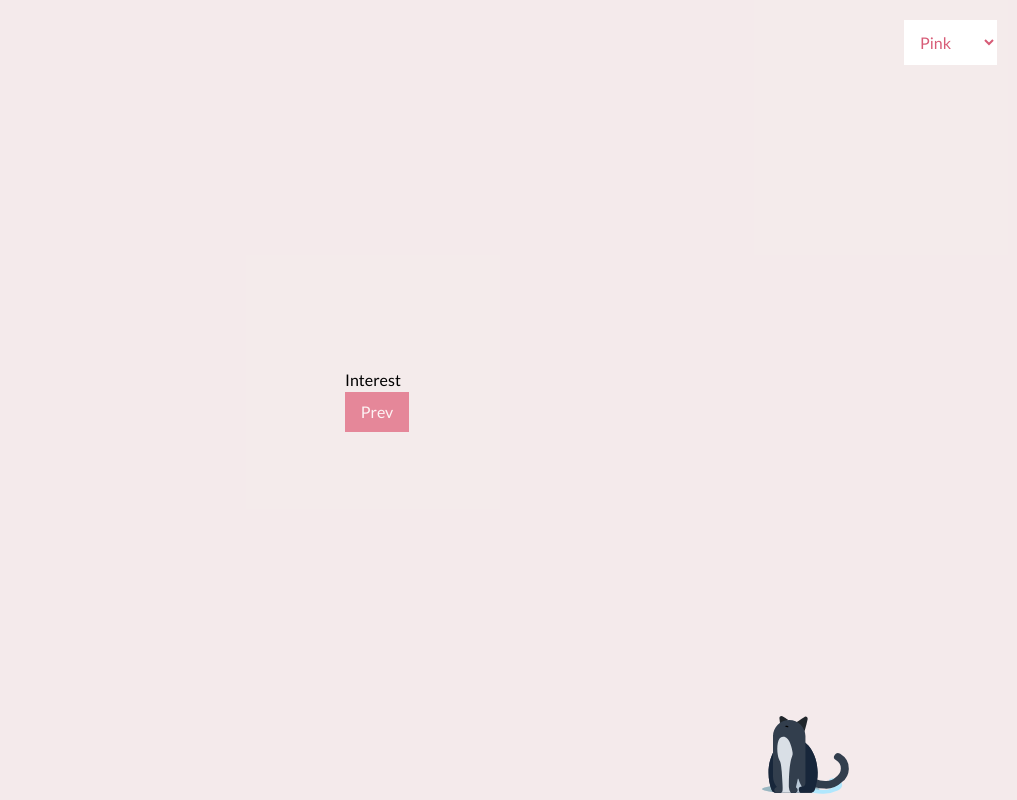
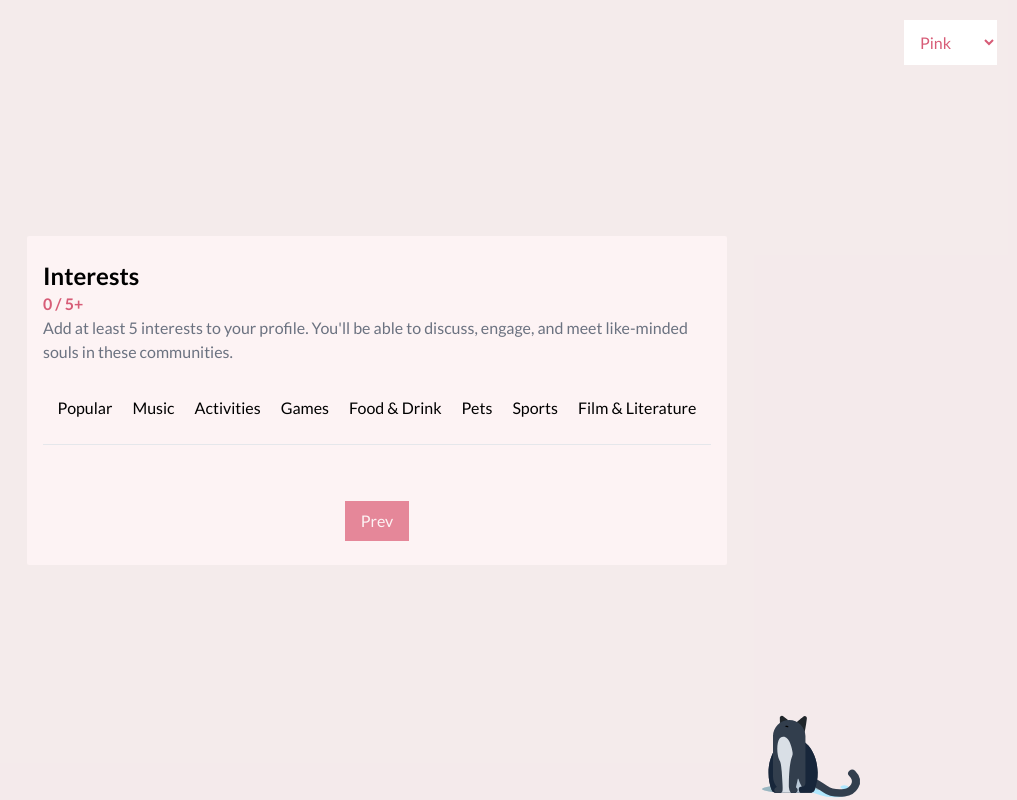
Before and after one commit to BrangB/Cupidy-Dating-App, a React (Vite) app: page /collect-data/interest in a window 1280 px wide. Shown: the whole page, without its empty margins (263-1280 px from the left). Built offline with nearby package versions, Linux system fonts and the light colour scheme.

Commit message:
update interest page

```diff
--- /dev/null
+++ b/src/animations/collectdata/Category.jsx
@@ -0,0 +1,17 @@
+import React from 'react'
+import { motion } from 'framer-motion';
+
+const Category = ({children}) => {
+    return (
+        <motion.div
+          initial={{ x: '-300px', opacity: 0 }}
+          animate={{ x: 0, opacity: 1 }}
+          transition={{ type: 'spring', duration: 2 }}
+          className='fade-card'
+        >
+          {children}
+        </motion.div>
+      );
+}
+
+export default Category
--- a/src/animations/collectdata/FadeCard.jsx
+++ b/src/animations/collectdata/FadeCard.jsx
@@ -7,7 +7,7 @@ const FadeCard = ({ children }) => {
       initial={{ opacity: 0 }}
       animate={{ opacity: 1 }}
       transition={{ type: 'spring', duration: 2 }}
-      className='fade-card'
+      className='fade-card w-full flex items-center justify-center flex-col'
     >
       {children}
     </motion.div>
--- a/src/animations/loginAndSignup/SlideLeftMotion.jsx
+++ b/src/animations/loginAndSignup/SlideLeftMotion.jsx
@@ -9,8 +9,8 @@ const SlideLeftMotion = ({children}) => {
             transition={{ type: 'spring', stiffness: 100, }}
             className='flex flex-col w-full relative h-full bg-primary-500 md:bg-primary-50 items-center justify-end md:justify-center overflow-hidden gap-12'
           >
-            <div className="header uppercase flex md:hidden text-primary-50 font-bold text-[30px] flex-col items-center justify-center gap-8">
-              <div className="logo bg-primary-50 text-primary-700 flex rounded-full w-[80px] h-[80px] items-center justify-center font-bold italic text-[60px]">C</div>
+            <div className="header uppercase flex md:hidden text-colortext-secondary font-bold text-[30px] flex-col items-center justify-center gap-8">
+              <div className="logo bg-colorbg-secondary text-colortext-primary flex rounded-full w-[80px] h-[80px] items-center justify-center font-bold italic text-[60px]">C</div>
               <h1>Sign Up</h1>
             </div>
             {children}
--- a/src/components/collectData/Interest.jsx
+++ b/src/components/collectData/Interest.jsx
@@ -1,19 +1,59 @@
-import React from 'react'
-import FadeCard from '../../animations/collectdata/FadeCard'
-import { Link } from 'react-router-dom'
+import React from 'react';
+import FadeCard from '../../animations/collectdata/FadeCard';
+import { Link, Routes, Route, useLocation } from 'react-router-dom';
+import Game from './interests/Game';
+import Popular from './interests/Popular';
+import Music from './interests/Music';
+import Activities from './interests/Activities';
 
 const Interest = () => {
+  const location = useLocation();
+
+  const getLinkClass = (path) => {
+    return location.pathname === path ? 'border-b-2 border-btnbg-primary' : '';
+  };
+
   return (
     <FadeCard>
-        <div>Interest</div>
+      <div className='card w-full md:w-[700px] bg-colorbg-primary p-4 py-6 rounded-sm flex flex-col gap-8 overflow-hidden duration-200'>
+        <div className="heading">
+          <h1 className='text-2xl font-bold'>Interests</h1>
+          <span className='text-colortext-primary font-bold'>0 / 5+</span>
+          <p className='text-gray-500'>Add at least 5 interests to your profile. You'll be able to discuss, engage, and meet like-minded souls in these communities.</p>
+        </div>
+        <div className="category w-full flex flex-col gap-6">
+          <div className="title w-full flex gap-5 items-center justify-center flex-wrap">
+            <Link to="/collect-data/interest/popular" className={getLinkClass('/collect-data/interest/popular')}>Popular</Link>
+            <Link to="/collect-data/interest/music" className={getLinkClass('/collect-data/interest/music')}>Music</Link>
+            <Link to="/collect-data/interest/activities" className={getLinkClass('/collect-data/interest/activities')}>Activities</Link>
+            <Link to="/collect-data/interest/games" className={getLinkClass('/collect-data/interest/games')}>Games</Link>
+            <Link to="/collect-data/interest/food-drink" className={getLinkClass('/collect-data/interest/food-drink')}>Food & Drink</Link>
+            <Link to="/collect-data/interest/pets" className={getLinkClass('/collect-data/interest/pets')}>Pets</Link>
+            <Link to="/collect-data/interest/sports" className={getLinkClass('/collect-data/interest/sports')}>Sports</Link>
+            <Link to="/collect-data/interest/film-literature" className={getLinkClass('/collect-data/interest/film-literature')}>Film & Literature</Link>
+          </div>
+          <hr />
+          <div className="stuff">
+            <Routes>
+              <Route path='popular' element={<Popular />} />
+              <Route path="music" element={<Music />} />
+              <Route path="activities" element={<Activities />} />
+              <Route path="games" element={<Game />} />
+            </Routes>
+          </div>
+        </div>
+        <div className='w-full flex items-center justify-center'>
           <Link
           className='bg-btnbg-primary text-colortext-third p-2 w-16 flex items-center justify-center cursor-pointer'
           to={'/collect-data/main-info'}
           >
             Prev
           </Link>
+        </div>
+      </div>
+
     </FadeCard>
-  )
-}
+  );
+};
 
-export default Interest
+export default Interest;
--- /dev/null
+++ b/src/components/collectData/interests/Activities.jsx
@@ -0,0 +1,27 @@
+import React from 'react';
+import Category from '../../../animations/collectdata/Category';
+
+const Activities = () => {
+
+  const activitiesInterests = [
+    'Hiking',
+    'Cycling',
+    'Swimming',
+    'Reading',
+    'Traveling',
+    'Cooking',
+    'Gardening'
+  ];
+
+  return (
+    <Category>
+      <div className="interests flex gap-3 flex-wrap items-center justify-center">
+        {activitiesInterests.map((interest, index) => (
+          <span key={index} className='p-2 px-4 bg-colorbg-secondary rounded-lg hover:bg-btnbg-primary hover:text-colortext-third cursor-grab duration-200'>{interest}</span>
+        ))}
+      </div>
+    </Category>
+  );
+}
+
+export default Activities;
--- /dev/null
+++ b/src/components/collectData/interests/Game.jsx
@@ -0,0 +1,27 @@
+import React from 'react';
+import Category from '../../../animations/collectdata/Category';
+
+const Game = () => {
+
+  const gameInterests = [
+    'Action',
+    'Adventure',
+    'Puzzle',
+    'RPG',
+    'Simulation',
+    'Strategy',
+    'Sports'
+  ];
+
+  return (
+    <Category>
+      <div className="interests flex gap-3 flex-wrap items-center justify-center">
+        {gameInterests.map((interest, index) => (
+          <span key={index} className='p-2 px-4 bg-colorbg-secondary rounded-lg hover:bg-btnbg-primary hover:text-colortext-third cursor-grab duration-200'>{interest}</span>
+        ))}
+      </div>
+    </Category>
+  );
+}
+
+export default Game;
--- /dev/null
+++ b/src/components/collectData/interests/Music.jsx
@@ -0,0 +1,27 @@
+import React from 'react';
+import Category from '../../../animations/collectdata/Category';
+
+const Music = () => {
+
+  const musicInterests = [
+    'Rock',
+    'Pop',
+    'Jazz',
+    'Classical',
+    'Hip-Hop',
+    'Country',
+    'Electronic'
+  ];
+
+  return (
+    <Category>
+      <div className="interests flex gap-3 flex-wrap items-center justify-center">
+        {musicInterests.map((interest, index) => (
+          <span key={index} className='p-2 px-4 bg-colorbg-secondary rounded-lg hover:bg-btnbg-primary hover:text-colortext-third cursor-grab duration-200'>{interest}</span>
+        ))}
+      </div>
+    </Category>
+  );
+}
+
+export default Music;
--- /dev/null
+++ b/src/components/collectData/interests/Popular.jsx
@@ -0,0 +1,27 @@
+import React from 'react'
+import Category from '../../../animations/collectdata/Category';
+
+const Popular = () => {
+
+  const interests = [
+    'Music',
+    'Activities',
+    'Games',
+    'Food & Drink',
+    'Pets',
+    'Sports',
+    'Film & Literature'
+  ];
+
+  return (
+    <Category>
+      <div className="interests flex gap-3 flex-wrap items-center justify-center">
+        {interests.map((interest, index) => (
+          <span key={index} className='p-2 px-4 bg-colorbg-secondary rounded-lg hover:bg-btnbg-primary hover:text-colortext-third cursor-grab duration-200'>{interest}</span>
+        ))}
+      </div>
+    </Category>
+  );
+}
+
+export default Popular
--- a/src/pages/CollectUserData.jsx
+++ b/src/pages/CollectUserData.jsx
@@ -15,7 +15,7 @@ const CollectUserData = () => {
       <Routes>
         <Route path='welcome' element={<Info />} />
         <Route path="main-info" element={<MainInfo />} />
-        <Route path="interest" element={<Interest />} />
+        <Route path="interest/*" element={<Interest />} />
         <Route path="gender" element={<Gender />} />
       </Routes>
       <ThemeToggle />
--- a/src/pages/Landing.jsx
+++ b/src/pages/Landing.jsx
@@ -1,14 +1,23 @@
 import React from 'react'
 import { Link } from 'react-router-dom'
 import ThemeToggle from '../components/ThemeToggle'
-import { CiViewTable } from "react-icons/ci";
 
 const Landing = () => {
   return (
-    <div className='bg-primary-50'>
-      <Link to='/dashboard'><div className="box w-[200px] h-[200px] bg-primary-400">Get Started</div></Link>
-      <ThemeToggle />
-      <nav className='bg-colorbg-third p-3 w-screen h-12 duration-300'>Hi <CiViewTable/></nav>
+    <div className='bg-primary-50 px-6'>
+      <nav className="navbar fixed px-8 p-5 bg-btnbg-primary text-colortext-third top-0 left-0 w-screen flex items-center justify-between duration-300">
+        <div className="logo text-xl font-extrabold">Cupidy</div>
+        <ul className='md:flex gap-4 hidden'>
+          <li className='cursor-pointer'>Home</li>
+          <li className='cursor-pointer'>Features</li>
+          <li className='cursor-pointer'>About us</li>
+          <li className='cursor-pointer'>Privay & Policy</li>
+        </ul>
+        <div className="login flex gap-6 items-center justify-center">
+          <Link to={'/login'}><button className='border-colorbg-secondary border p-1 px-3 rounded-sm flex items-center justify-center hover:bg-colorbg-primary hover:text-colortext-primary duration-200'>Login</button></Link>
+          <Link to={'/signup'}><button className='border-colorbg-secondary border p-1 px-3 rounded-sm flex items-center justify-center hover:bg-colorbg-primary hover:text-colortext-primary duration-200'>Sign up</button></Link>
+        </div>
+      </nav>
     </div>
   )
 }
```
Lines whose indentation alone changed are shown as unchanged.
